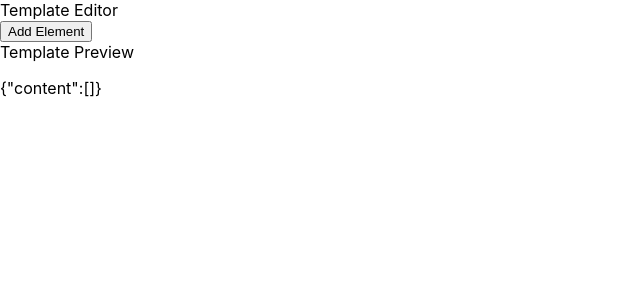
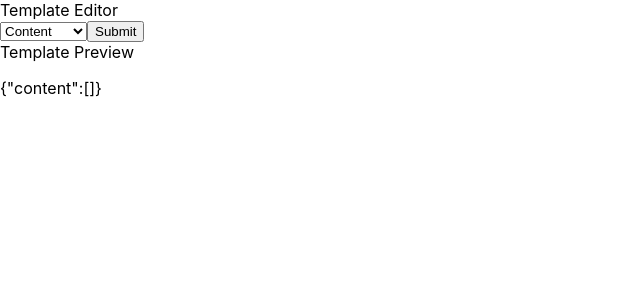
Before and after one commit to dorothythurston/template-editor, a React (Create React App) app: page / in a window 1280 px wide. Shown: the top 300 px of the page, without its empty margins (0-640 px from the left). Built offline with nearby package versions, Linux system fonts and the light colour scheme.

Commit message:
Add initial drop-down

```diff
--- /dev/null
+++ b/src/components/DropDownSelector.js
@@ -0,0 +1,28 @@
+import React, { useState } from 'react';
+const formatOption = (option, index) => (<option value={option.value} key={index}>{option.label}</option>);
+
+function DropdownSelector(props) {
+  const [value, updateValue ] = useState(null)
+
+  const onSubmit = (event) => {
+    props.handleSubmit(value)
+    event.preventDefault();
+  }
+  const onChange = event => {
+    updateValue(event.target.value)
+  }
+
+  return (
+    <form onSubmit={onSubmit}>
+      <label>
+        {props.label}
+        <select value={value || props.defaultValue} onChange={onChange}>
+          {props.options.map((option, i) => formatOption(option, i))}
+        </select>
+      </label>
+      <input type="submit" value={props.submitLabel} />
+    </form>
+  );
+};
+
+export default DropdownSelector;
--- a/src/components/TemplateEditor.js
+++ b/src/components/TemplateEditor.js
@@ -1,9 +1,24 @@
 import React, { useState } from 'react';
 import TemplatePreview from './TemplatePreview';
+import DropDownSelector from './DropDownSelector';
 import T from '../utils/i18n';
 const defaultTemplate = {
   content: []
 }
+const options = [
+  { value: 'content', label: T.translate('templateEditor.content')},
+  { value: 'watermark', label: T.translate('templateEditor.watermark')}
+]
+
+const TemplateElementSelector = () => (
+  <DropDownSelector
+    options={options}
+    label={T.translate('templateEditor.featureSelectLabel')}
+    defaultValue={options[0].value}
+    submitLabel={T.translate('templateEditor.featureSelectSubmit')}
+    handleSubmit={() => 'mocked'}
+  />
+)
 
 function TemplateEditor(props) {
   const [template, updateTemplate] = useState(defaultTemplate);
@@ -11,9 +26,7 @@ function TemplateEditor(props) {
   return (
     <div className="TemplateEditor">
       <header>{T.translate('templateEditor.header')}</header>
-      <button onClick={(feature) => updateTemplate(feature)}>
-        {T.translate('templateEditor.addElement')}
-      </button>
+      <TemplateElementSelector/>
       <TemplatePreview template={template}/>
     </div>
   );
--- a/src/locales/en.json
+++ b/src/locales/en.json
@@ -2,6 +2,8 @@
   "templateEditor": {
     "header": "Template Editor",
     "addElement": "Add Element",
-    "templatePreview": "Template Preview"
+    "templatePreview": "Template Preview",
+    "watermark": "Watermark",
+    "content": "Content"
   }
 }
```
Also changed, not shown: 1 other file (tests, documents, lock files or other folders).
